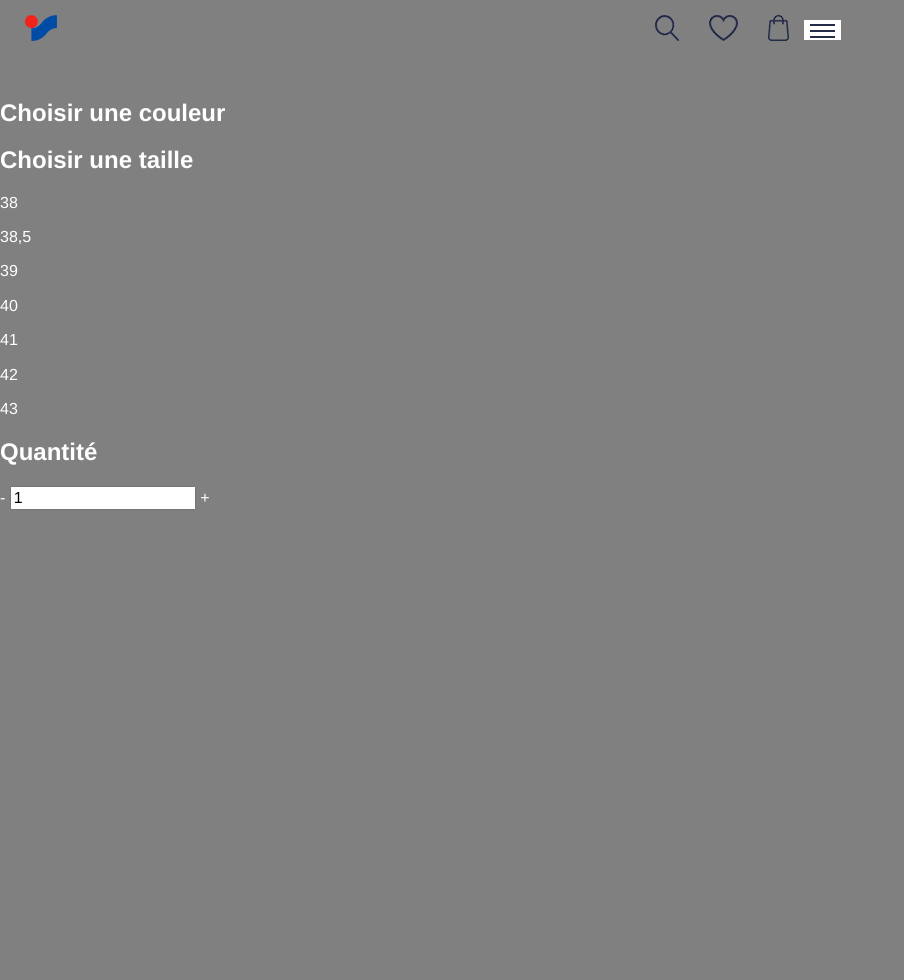
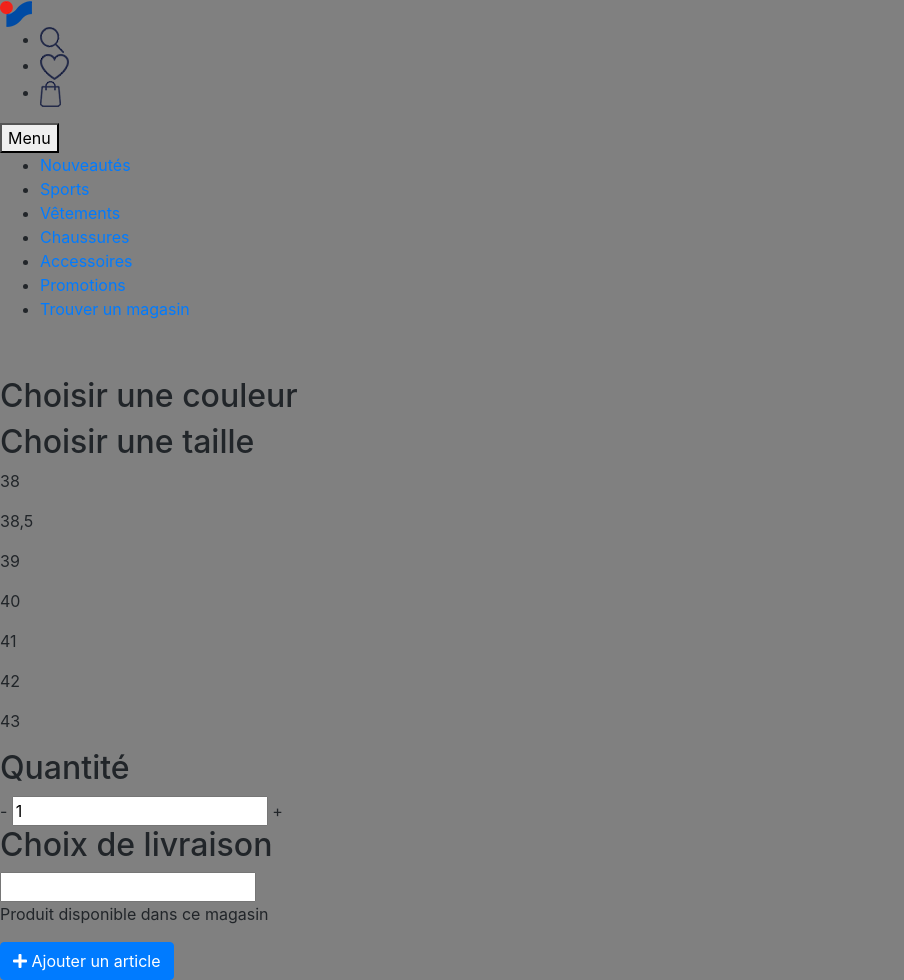
Before and after one commit to ecvwebdesign/ecv-dig-2018-2019-final-G04, a Symfony app: template templates/panier/choix.html.twig in a window 1280 px wide. Shown: the whole page, without its empty margins (0-904 px from the left). Before the commit the page ends 509 px from the top, so only its background shows below. Run offline with Twig, Linux system fonts and the light colour scheme; the template is opened without the code that fills it, so the values that code supplies are empty; some libraries are stand-ins or nearby versions.

Commit message:
choixproduit2939

```diff
--- a/templates/panier/choix.html.twig
+++ b/templates/panier/choix.html.twig
@@ -3,6 +3,10 @@
 {% block title %}Panier{% endblock %}
 
 {% block body %}
+    {% block stylesheets %}
+        <link rel="stylesheet" href="https://stackpath.bootstrapcdn.com/bootstrap/4.1.0/css/bootstrap.min.css" integrity="sha384-9gVQ4dYFwwWSjIDZnLEWnxCjeSWFphJiwGPXr1jddIhOegiu1FwO5qRGvFXOdJZ4" crossorigin="anonymous">
+        <link rel="stylesheet" href="https://use.fontawesome.com/releases/v5.0.13/css/all.css" integrity="sha384-DNOHZ68U8hZfKXOrtjWvjxusGo9WQnrNx2sqG0tfsghAvtVlRW3tvkXWZh58N9jp" crossorigin="anonymous">
+    {% endblock %}
     <body style="background-color:grey;">
     <article>
         <section>
@@ -43,8 +47,36 @@
                     <span id="more">+</span>
                 </div>
             </div>
+            <div>
+                <h2>Choix de livraison</h2>
+                <div>
+                    <input id="rechercheMagasin" type="text">
+                    <div id="choiceMagasin" style="display:none;"><p>Intersport Pessac - 33 600</p></div>
+                    <p id="dispoMagasin">Produit disponible dans ce magasin</p>
+                </div>
+            </div>
         </section>
     </article>
+    <div>
+        <button class="btn btn-primary" data-toggle="modal" data-target="#exampleModal">
+            <i class="fa fa-plus"></i> Ajouter un article
+        </button>
+    </div>
+
+    <div class="modal fade" id="exampleModal" tabindex="-1" role="dialog" aria-labelledby="exampleModalTitle" aria-hidden="true">
+        <div class="modal-dialog" role="document">
+            <div class="modal-content">
+                <div class="modal-header">
+                    <h5 class="modal-title" id="exampleModalTitle">Article ajouté au panier</h5>
+                    <button type="button" class="close" data-dismiss="modal" aria-label="Close">
+                        <span aria-hidden="true">&times;</span>
+                    </button>
+                </div>
+                <div class="modal-body">
+                </div>
+            </div>
+        </div>
+    </div>
     </body>
 {% endblock %}
 {% block javascripts %}
@@ -72,6 +104,59 @@
                 $("#wish").css("display", "none")
             }
         }
+            $('#rechercheMagasin').on('input', function() {
+                if($("#rechercheMagasin").val() === "pessac"){
+                    $("#choiceMagasin").css("display", "block");
+                }
+            });
+            $("#choiceMagasin").click(function(){
+                $("#rechercheMagasin").val("Intersport Pessac - 33 600");
+                $("#dispoMagasin").text("Produit indisponible dans ce magasin");
+            });
+
         });
     </script>
+        {{ parent() }}
+        <script src="https://code.jquery.com/jquery-3.3.1.min.js" integrity="sha256-FgpCb/KJQlLNfOu91ta32o/NMZxltwRo8QtmkMRdAu8=" crossorigin="anonymous"></script>
+        <script src="https://stackpath.bootstrapcdn.com/bootstrap/4.1.0/js/bootstrap.min.js" integrity="sha384-uefMccjFJAIv6A+rW+L4AHf99KvxDjWSu1z9VI8SKNVmz4sk7buKt/6v9KI65qnm" crossorigin="anonymous"></script>
+        <script src="https://cdnjs.cloudflare.com/ajax/libs/jquery.form/4.2.2/jquery.form.min.js"></script>
+        <script>
+            $('#exampleModal').on('shown.bs.modal', function () {
+                var modal = $(this);
+                $.ajax('{{ path('popUpProduit') }}', {
+                    success: function(data) {
+                        modal.find('.modal-body').html(data);
+                    }
+                });
+            });
+
+            $(document).on('submit', 'form', function(e){
+                e.preventDefault();
+
+                $form = $(e.target);
+                modal = $('#exampleModal');
+
+                var title = $('#article_title').val();
+
+                var $submitButton = $form.find(':submit');
+                $submitButton.html('<i class="fas fa-spinner fa-pulse"></i>');
+                $submitButton.prop('disabled', true);
+
+                $form.ajaxSubmit({
+                    type: 'post',
+                    success: function(data) {
+                        if (data == 'ok') {
+                            $('ul').append('<li>' + title + '</li>');
+                            modal.modal('toggle');
+                        } else {
+                            modal.find('.modal-body').html(data);
+                        }
+                    },
+                    error: function(jqXHR, status, error) {
+                        $submitButton.html(button.data('label'));
+                        $submitButton.prop('disabled', false);
+                    }
+                });
+            });
+        </script>
 {% endblock %}
--- /dev/null
+++ b/templates/produit/popUpProduit.html.twig
@@ -0,0 +1 @@
+<p>Article bien ajouté au panier blablabla</p>
```
Also changed, not shown: src/Controller/PanierController.php (+8 -0 lines), templates/produit/singleProduit.html.twig (line endings or trailing spaces).
